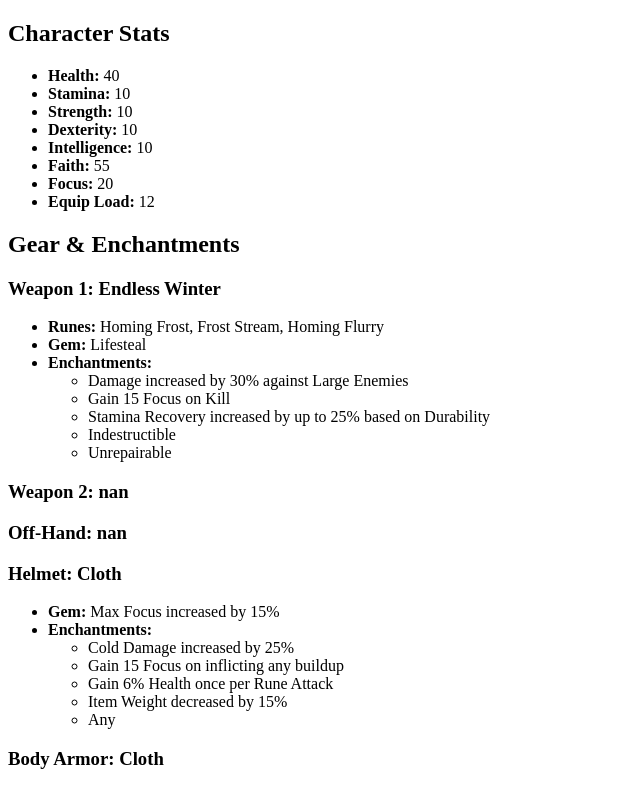
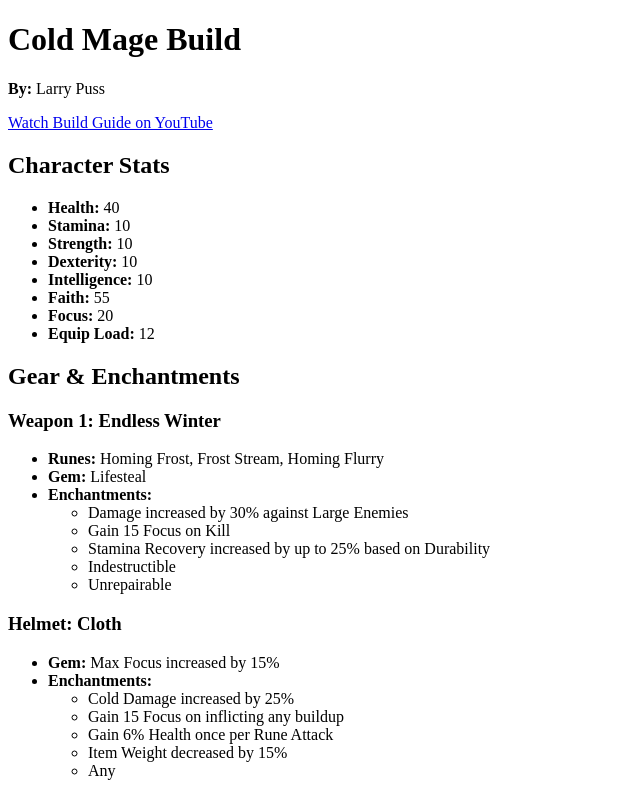
Before and after one commit to NoRestFortheWickedBuilds/nrftw-builds, a Next.js app: page /builds/coldmage in a window 1280 px wide. Shown: the top 789 px of the page, without its empty margins (0-640 px from the left). Built offline with nearby package versions, Linux system fonts and the light colour scheme.

Commit message:
Add creator and YouTube link to Cold Mage build, suppress empty slots

```diff
--- a/pages/builds/coldmage.js
+++ b/pages/builds/coldmage.js
@@ -3,6 +3,9 @@ import React from 'react';
 
 const ColdMage = () => (
   <div className="build-page">
+    <h1>Cold Mage Build</h1>
+    <p><strong>By:</strong> Larry Puss</p>
+    <p><a href="https://youtu.be/bZde1LrAmAE?si=f-OlHsT_Nv8G9BSa" target="_blank">Watch Build Guide on YouTube</a></p>
     <div class='character-stats-box'>
 <h2>Character Stats</h2>
 <ul>
@@ -32,12 +35,6 @@ const ColdMage = () => (
       <li>Unrepairable</li>
     </ul>
   </li>
-</ul>
-<h3>Weapon 2: nan</h3>
-<ul>
-</ul>
-<h3>Off-Hand: nan</h3>
-<ul>
 </ul>
 <h3>Helmet: Cloth</h3>
 <ul>
```
